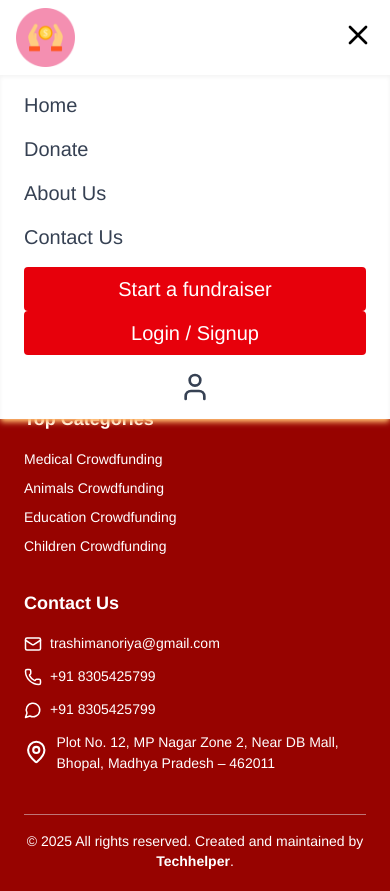
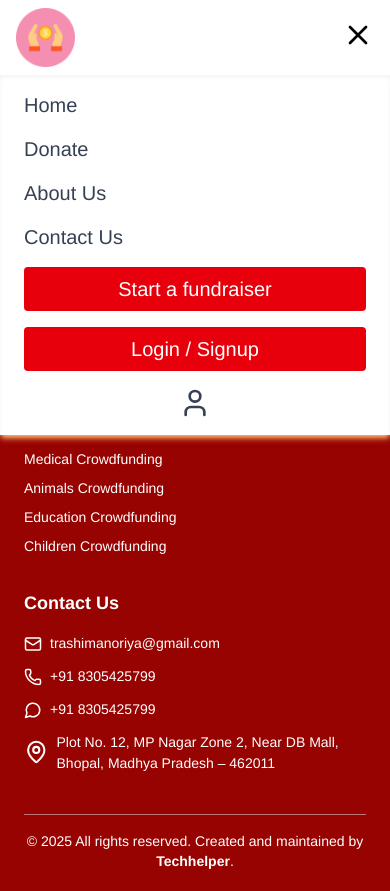
Before and after one commit to jaypawar2004/Donate-Box, a React (Vite) app: page /navbar in a window 390 px wide. Both pictures are taken after a click on the button 356 px from the left and 34 px from the top of the page. Built offline with nearby package versions, Linux system fonts and the light colour scheme.

Commit message:
NavButton Fix

```diff
--- a/src/components/NavBar.jsx
+++ b/src/components/NavBar.jsx
@@ -77,10 +77,12 @@ const NavBar = () => {
           <Link to="/contact" onClick={() => setIsOpen(false)} className={navItemClass("/contact")}>
             Contact Us
           </Link>
-          <Link to="/beneficiary" onClick={() => setIsOpen(false)}>
+          <Link to={'/beneficiary'}>
             <button className="w-full bg-red-600 text-white px-4 py-2 rounded hover:bg-red-700 transition">
             Start a fundraiser
             </button>
+          </Link>
+          <Link to="/login" onClick={() => setIsOpen(false)}>
             <button className="w-full bg-red-600 text-white px-4 py-2 rounded hover:bg-red-700 transition">
               Login / Signup
             </button>
```
